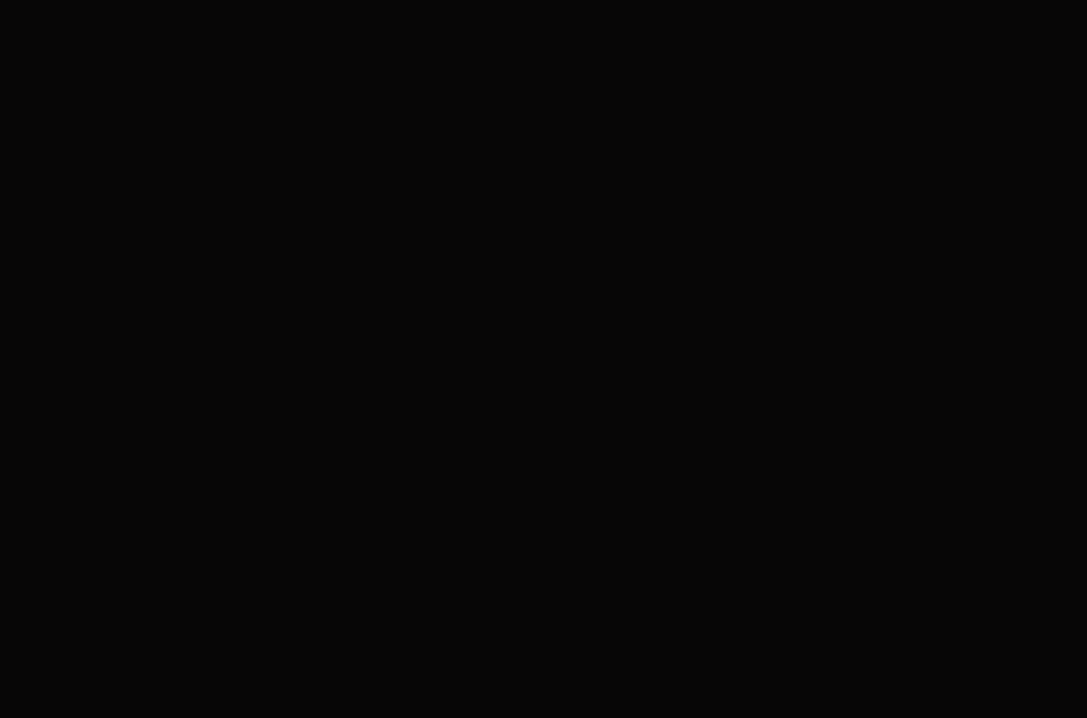
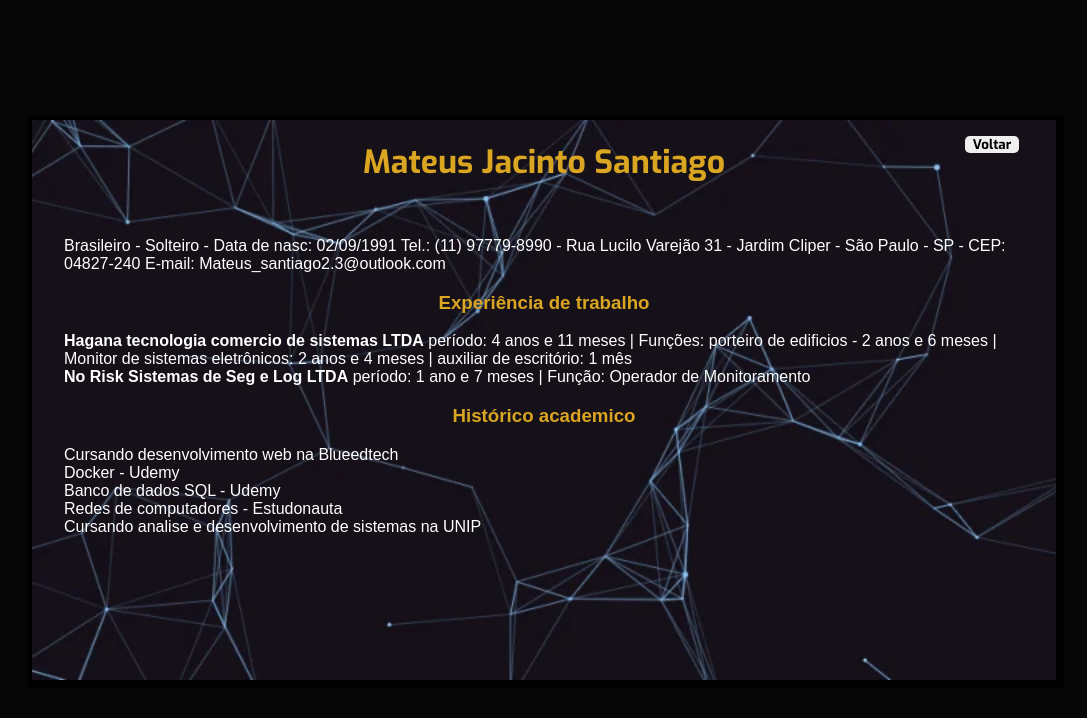
Before and after one commit to MateusSantiagoDev/meu-portfolio, a React (Create React App) app: page /portfolio in a window 1280 px wide. Before the commit this address had no page. Shown: the top 718 px of the page, without its empty margins (96-1183 px from the left). Built offline with nearby package versions, Linux system fonts and the light colour scheme; the HTML template or start-up script is replaced by a standard one.

Commit message:
feat: implemented sobreMin

```diff
--- a/src/index.jsx
+++ b/src/index.jsx
@@ -1,18 +1,22 @@
-import './assets/Main.css';
-import React from 'react';
-import  ReactDOM  from 'react-dom/client';
-import { BrowserRouter, Routes, Route} from "react-router-dom";
-import { Home } from './views/Home/Home';
-import { Skill } from './views/Skills/Skill';
+import "./assets/Main.css";
+import React from "react";
+import ReactDOM from "react-dom/client";
+import { BrowserRouter, Routes, Route } from "react-router-dom";
+import { Home } from "./views/Home/Home";
+import { Skill } from "./views/Skills/Skill";
+import { Portfolio } from "./views/Portfolio/Portfolio";
+import { SobreMim } from "./views/sobre-mim/SobreMim";
 
-const root = ReactDOM.createRoot(document.getElementById('root'));
+const root = ReactDOM.createRoot(document.getElementById("root"));
 root.render(
   <React.StrictMode>
     <BrowserRouter>
       <Routes>
-            <Route path='/' element={<Home/>}/>
-            <Route path='/skills' element={<Skill/>}/>
+        <Route path="/" element={<Home />} />
+        <Route path="/skills" element={<Skill />} />
+        <Route path="/portfolio" element={<Portfolio />} />
+        <Route path="/sobremim" element={<SobreMim/>} />
       </Routes>
     </BrowserRouter>
   </React.StrictMode>
-)
+);
--- a/src/views/Home/Home.jsx
+++ b/src/views/Home/Home.jsx
@@ -19,7 +19,7 @@ export function Home() {
                navigate('/skills')
             }}>Skills</button>
             <button onClick={() => {
-
+              navigate('/Portfolio')
             }}>Portfolio</button>
           </div>
         </header>
@@ -37,7 +37,9 @@ export function Home() {
             <h1 className="h1">Developer</h1>
             <h3 className="h3_2">Full Stack</h3>
             <div className="div_button">
-            <button className="button">Sobre mim</button>
+            <button className="button" onClick={() => {
+              navigate('/sobremim')
+            }}>Sobre mim</button>
             </div>
           </div>
         </div>
--- /dev/null
+++ b/src/views/Portfolio/Portfolio.css
@@ -0,0 +1,56 @@
+.portfolio {
+    width: 100%;
+    height: 100vh;
+    display: flex;
+    justify-content: center;
+    align-items: center;
+}
+
+.portfolio_body {
+    width: 80%;
+    height: 70%;
+    background-image: url('../../assets/images/background2.webp');
+    background-position: center;
+    background-repeat: no-repeat;
+    background-size: cover;
+    border: solid 4px black;
+    box-shadow: 2px 2px 2px 2px black;
+}
+
+.h1_portfolio {
+    display: flex;
+    justify-content: center;
+    font-family: 'Exo';
+    cursor: context-menu;
+    color: goldenrod;
+}
+
+.button_portfolio {
+    position: absolute;
+    margin-left: 70%;
+    margin-top: 1rem;
+    border: none;
+    border-radius: .3rem;
+    padding: 0 .5rem;
+    font-family: 'Exo';
+    font-weight: 700;
+}
+
+.button_portfolio:hover {
+    color: goldenrod;
+    cursor: pointer;
+}
+
+.div_span {
+    padding: 2rem;
+}
+
+.div_span h3 {
+    text-align: center;
+    color: goldenrod;
+}
+
+.div_span span {
+     text-align: start;
+     color: #fff;
+}
--- /dev/null
+++ b/src/views/Portfolio/Portfolio.jsx
@@ -0,0 +1,47 @@
+import "./Portfolio.css";
+import { useNavigate } from "react-router-dom";
+
+export function Portfolio() {
+  const navigate = useNavigate();
+  return (
+    <div className="portfolio">
+      <div className="portfolio_body">
+        <div className="h1_portfolio">
+          <h1>Mateus Jacinto Santiago</h1>
+          <button
+            className="button_portfolio"
+            onClick={() => {
+              navigate("/");
+            }}
+          >
+            Voltar
+          </button>
+        </div>
+        <div className="div_span">
+          <span>
+            Brasileiro - Solteiro - Data de nasc: 02/09/1991 Tel.: (11)
+            97779-8990 - Rua Lucilo Varejão 31 - Jardim Cliper - São Paulo - SP
+            - CEP: 04827-240 E-mail: Mateus_santiago2.3@outlook.com
+          </span>
+          <h3>Experiência de trabalho</h3>
+          <span>
+            <b>Hagana tecnologia comercio de sistemas LTDA</b> período: 4 anos
+            e 11 meses | Funções: porteiro de edificios - 2 anos e 6 meses |
+            Monitor de sistemas eletrônicos: 2 anos e 4 meses | auxiliar de
+            escritório: 1 mês <br/>
+          </span>
+          <span>
+            <b>No Risk Sistemas de Seg e Log LTDA</b> período: 1 ano e 7 meses
+            | Função: Operador de Monitoramento <br/>
+          </span>
+          <h3>Histórico academico <br/></h3>
+          <span>Cursando desenvolvimento web na Blueedtech <br/></span>
+          <span>Docker - Udemy <br/></span>
+          <span>Banco de dados SQL - Udemy <br/></span>
+          <span>Redes de computadores - Estudonauta <br/></span>
+          <span>Cursando analise e desenvolvimento de sistemas na UNIP <br/></span>
+        </div>
+      </div>
+    </div>
+  );
+}
--- /dev/null
+++ b/src/views/sobre-mim/SobreMim.css
@@ -0,0 +1,46 @@
+.sobre {
+    width: 100%;
+    height: 100vh;
+    display: flex;
+    justify-content: center;
+    align-items: center;
+}
+
+.div_sobre {
+    height: 70%;
+    width: 80%;
+    background-image: url('../../assets/images/background2.webp');
+    background-position: center;
+    background-repeat: no-repeat;
+    background-size: cover;
+    font-family: 'Exo';
+}
+
+.div_button-sobre {
+    display: flex;
+    justify-content: end;
+    align-items: center;
+}
+
+.button_sobre {
+    margin: 1rem 1rem 0 0;
+    border: none;
+    border-radius: .3rem;
+    font-weight: 700;
+}
+
+.button_sobre:hover {
+    color: goldenrod;
+    cursor: pointer;
+}
+
+.div_perfil {
+    margin-top: 2rem;
+    text-align: center;
+    padding: 2rem;
+    color: #fff;
+}
+
+.div_perfil h2 {
+    color: goldenrod;
+}
--- /dev/null
+++ b/src/views/sobre-mim/SobreMim.jsx
@@ -0,0 +1,34 @@
+import "./SobreMim.css";
+import { useNavigate } from "react-router-dom";
+
+export function SobreMim() {
+  const navigate = useNavigate();
+  return (
+    <div className="sobre">
+      <div className="div_sobre">
+        <div className="div_button-sobre">
+          <button
+            className="button_sobre"
+            onClick={() => {
+              navigate("/");
+            }}
+          >Voltar</button>
+        </div>
+        <div className="div_perfil">
+          <h2>Perfil profissional</h2>
+          <span>
+            Tenho facilidade no aprendizado, me relaciono bem em grupo, sou
+            pontual e organizado, estou em busca de novos desafios para
+            desenvolver cada vez mais meus conhecimentos e apoiar os objetivos
+            da empresa.
+          </span>
+          <h2>Sobre mim</h2>
+          <span>
+            Gosto de pescar, viajar, amo a tecnologia, nadar, dirigir e assistir filmes, sou
+            uma pessoa simples que sabe conviver e respeitar as diferenças
+          </span>
+        </div>
+      </div>
+    </div>
+  );
+}
```
Lines whose indentation alone changed are shown as unchanged.
